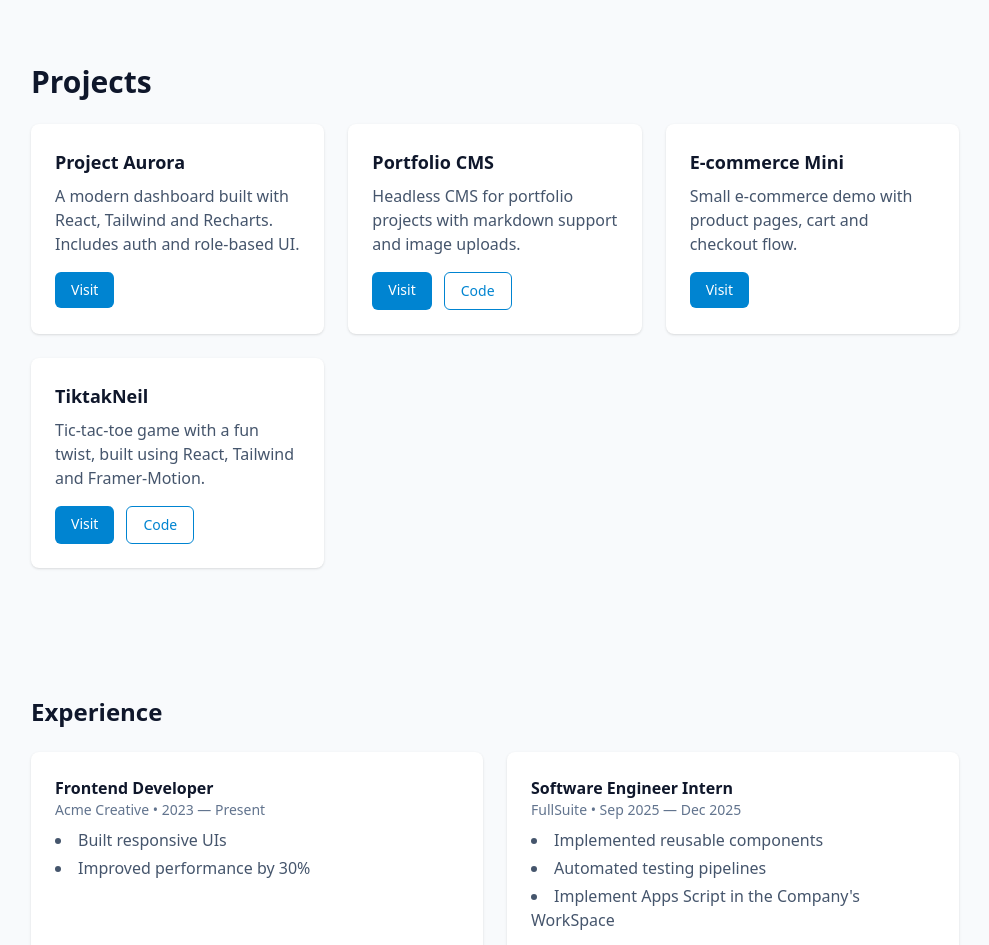
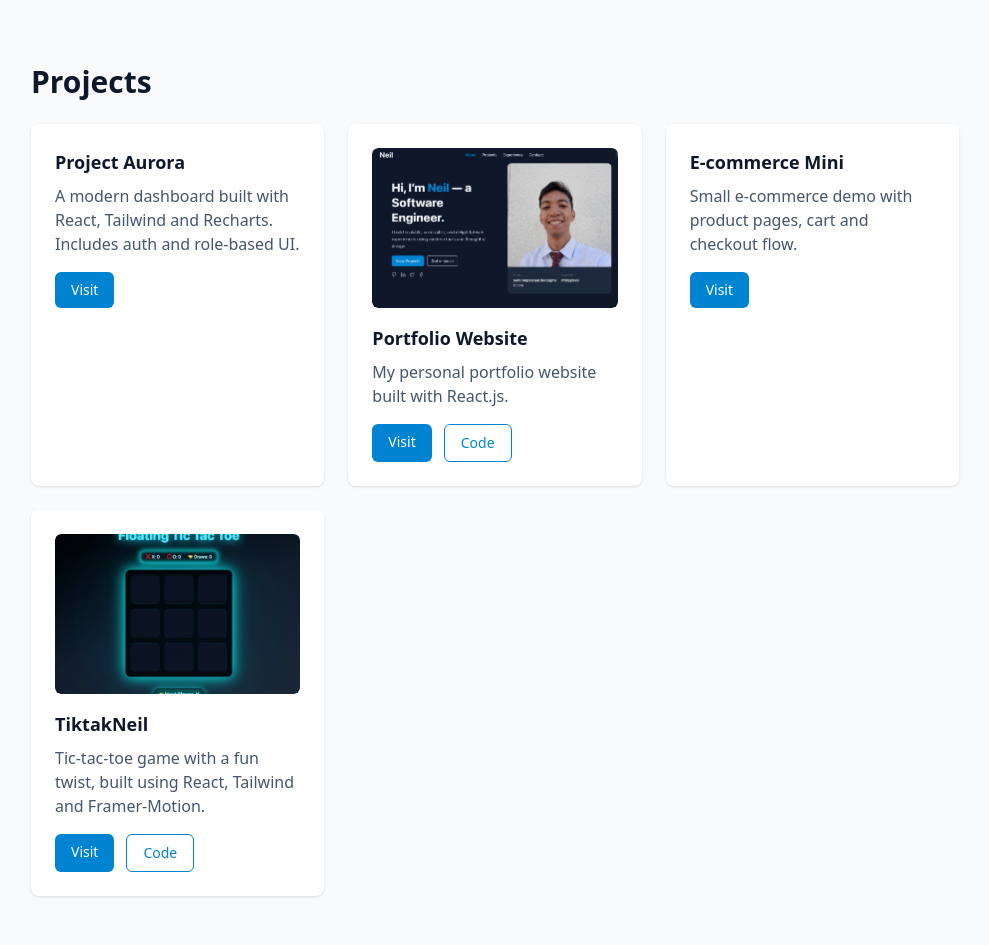
Before and after one commit to neilpascual/Portfolio, a React (Vite) app: page / in a window 1280 px wide. Shown: the part 1120-2065 px from the top of the page, without its empty margins (145-1134 px from the left). Built offline with nearby package versions, Linux system fonts and the light colour scheme.

Commit message:
added img for projects

```diff
--- a/src/components/Projects.jsx
+++ b/src/components/Projects.jsx
@@ -13,11 +13,38 @@ export default function Projects() {
               key={p.title}
               className="bg-white dark:bg-slate-800 p-6 rounded-lg shadow-sm hover:shadow-md transition duration-300"
             >
+              {/* Image Section */}
+              {p.img && (
+                <div className="mb-4 overflow-hidden rounded-md">
+                  <img
+                    src={p.img}
+                    alt={p.title}
+                    className="w-full h-40 object-cover rounded-md transform hover:scale-105 transition duration-300"
+                  />
+                </div>
+              )}
+
+              {/* Title + Description */}
               <h3 className="text-lg font-semibold">{p.title}</h3>
               <p className="mt-2 text-slate-600 dark:text-slate-300 text-sm sm:text-base">
                 {p.desc}
               </p>
 
+              {/* Tags
+              {p.tags && (
+                <div className="mt-3 flex flex-wrap gap-2">
+                  {p.tags.map((tag, i) => (
+                    <span
+                      key={i}
+                      className="px-2 py-1 text-xs font-medium bg-sky-100 text-sky-700 dark:bg-sky-900 dark:text-sky-300 rounded-md"
+                    >
+                      {tag}
+                    </span>
+                  ))}
+                </div>
+              )} */}
+
+              {/* Buttons */}
               <div className="mt-4 flex gap-3">
                 {p.live && (
                   <a
--- a/src/data/projects.js
+++ b/src/data/projects.js
@@ -8,11 +8,11 @@ export const projects = [
     code: ''
   },
   {
-    title: 'Portfolio CMS',
-    desc: 'Headless CMS for portfolio projects with markdown support and image uploads.',
+    title: 'Portfolio Website',
+    desc: 'My personal portfolio website built with React.js.',
     tags: ['Next.js', 'Strapi', 'Cloudinary'],
     live: '#',
-    img: null,
+    img: '/projects/neilp.png',
     code: 'https://github.com/neilpascual/Portfolio'
   },
   {
@@ -28,7 +28,7 @@ export const projects = [
     desc: 'Tic-tac-toe game with a fun twist, built using React, Tailwind and Framer-Motion.',
     tags: ['React', 'Tailwind', 'Framer-Motion'],
     live: 'https://tiktakneil.vercel.app',
-    img: null,
+    img: '/projects/tiktakneil.png',
     code: 'https://github.com/neilpascual/tictactoe'
   },
 ];
```
Also changed, not shown: public/projects/neilp.png (added), public/projects/tiktakneil.png (added).
